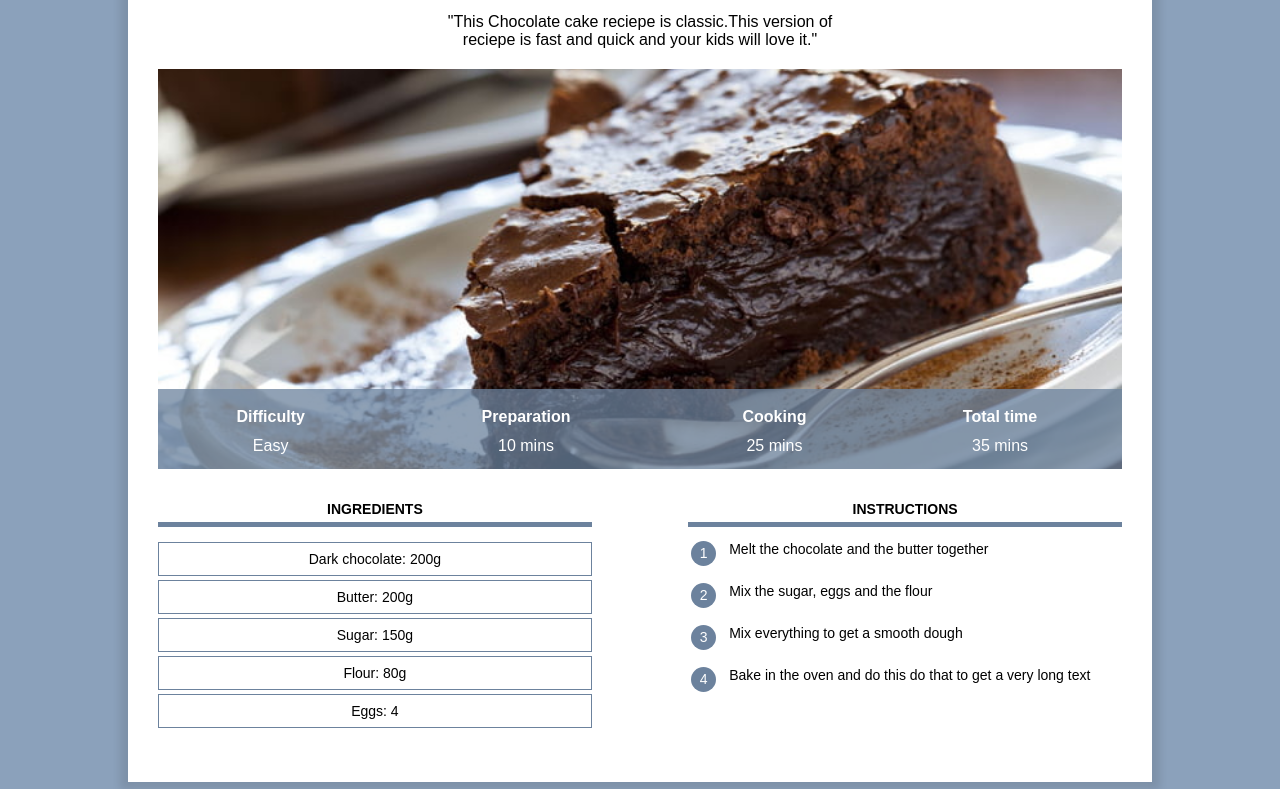
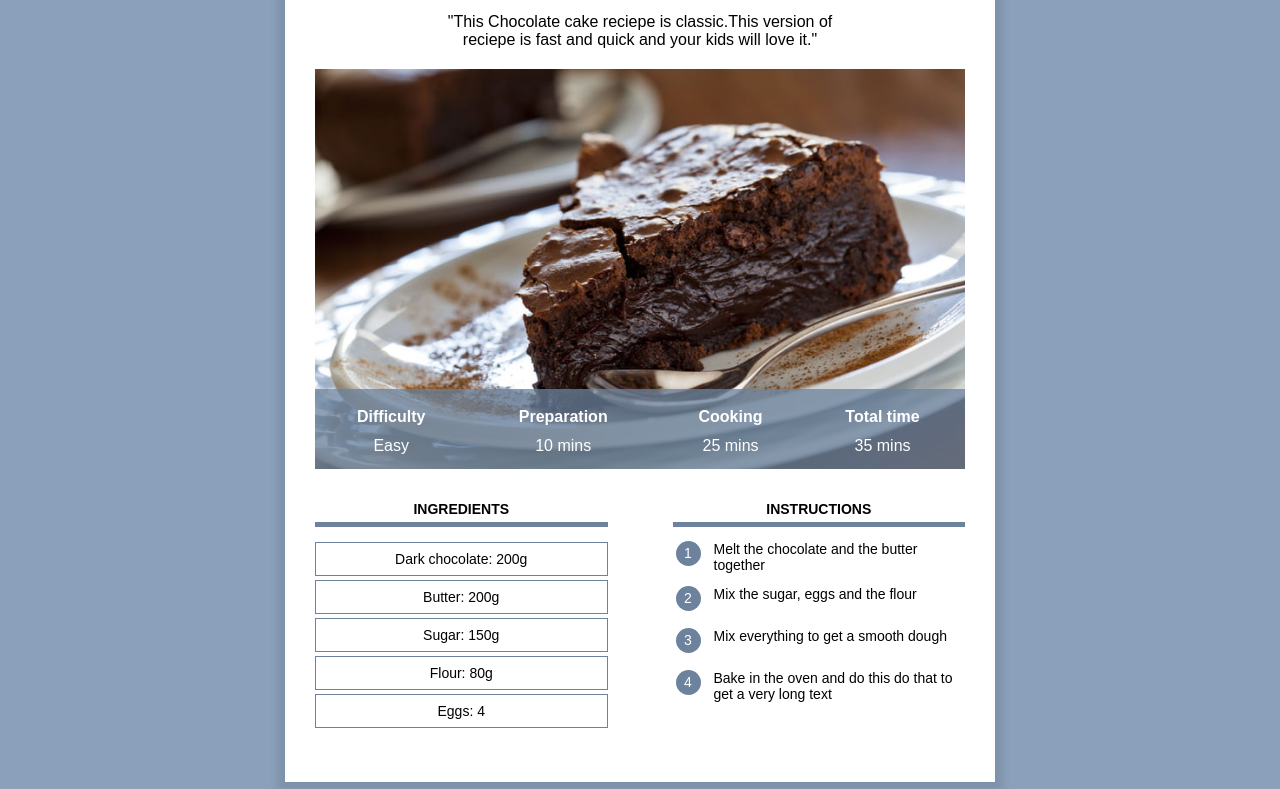
Before and after one commit to Sapana-sas/reciepe_site, a plain HTML site: page index.html in a window 1280 px wide. Shown: the part 141-930 px from the top of the page. Drawn offline with Linux system fonts and the light colour scheme.

Commit message:
Add files via upload

```diff
--- a/Project_css.css
+++ b/Project_css.css
@@ -9,12 +9,11 @@ body{
 
 div.content{
     background-color: white;
-    margin: 60px 10% 80px 10%;
-    padding: 0px 30px 30px 30px;
-    min-width: 350px;
+    margin: 40px 8px 80px 8px;
+    padding: 0px 8px 20px 8px;
+    /*min-width: 350px;*/
     overflow: visible;
     box-shadow: 0px 0px 8px 8px rgba(0, 0, 0, 0.1);
-
 }
 .center{
     text-align: center;
@@ -69,19 +68,19 @@ table.info{
     background-color: #6C829DC0;
     width: 100%;
     color: white;
-    height: 80px;
+    height: 50px;
     bottom: 0px;
 }
 
 table.info th{
     vertical-align: bottom;
-    font-size: 16px;
+    font-size: 14px;
     padding-bottom: 8px;
 }
 
 table.info td{
     vertical-align: top;
-    font-size: 16px;
+    font-size: 12px;
 }
 img.info{
     display: block;
@@ -92,8 +91,9 @@ img.info{
 }
 
 div.col{
-    width: 45%;
+    width: 100%;
     margin-top: 20px;
+
 }
 
 div.col h2{
@@ -107,12 +107,12 @@ div.col h2{
 
 div.col1{
     display: inline-block;
-    margin-right: 10%;
     margin-bottom : 20px;
+
 
 }
 div.col2{
-    float: right;
+   /* float: right;*/
 }
 
 div.ingredients p{
@@ -150,3 +150,49 @@ table.instructions td {
 table.instructions tr {
     height: 40px;
 }
+
+/* Desktop style */
+@media only screen and (min-width: 768px)  {
+    div.content{
+        margin: 60px 10% 80px 10%;
+        padding: 0px 30px 30px 30px;
+        min-width: 350px;
+
+    }
+
+
+table.info{
+     height: 80px;
+    }
+
+table.info th{
+    font-size: 16px;
+    }
+
+table.info td{
+    font-size: 16px;
+    }
+
+
+div.col{
+    width: 45%;
+
+    }
+
+div.col1{
+    margin-right: 10%;
+    }
+div.col2{
+    float: right;
+    }
+
+}
+/* larg screen*/
+@media only screen and (min-width: 900px)  {
+    div.content{
+        margin-left: auto;
+        margin-right: auto;
+        width: 650px;
+
+    }
+}
--- a/index.html
+++ b/index.html
@@ -3,6 +3,7 @@
     <head>
         <title>Reciepe</title>
         <meta charset="UTF-8">
+        <meta name="viewport" content="width=device-width, initial-scale=1.0" />
         <link rel="stylesheet" href="Project_css.css"/>
     </head>
     <body>
```
